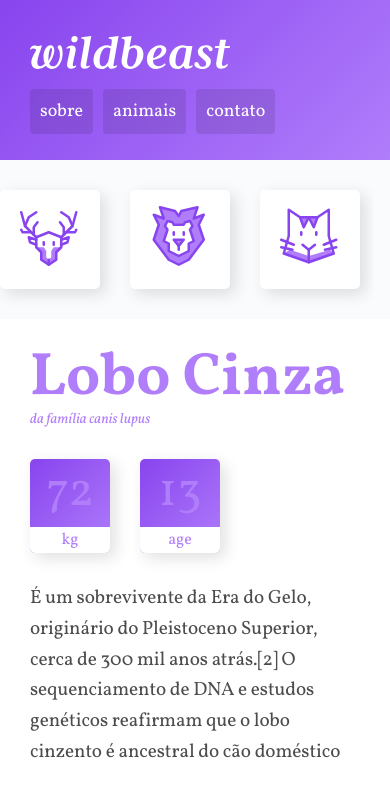
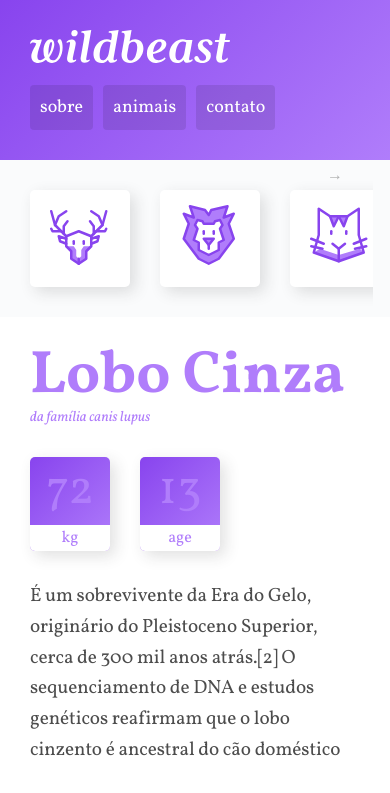
Before and after one commit to MatheusTG/wildbeast, a plain HTML site: page index.html in a window 390 px wide. Shown: the top 793 px of the page. Drawn offline with Linux system fonts and the light colour scheme.

Commit message:
Correção de pequenos erros, seta na sidenav

```diff
--- a/css/style.css
+++ b/css/style.css
@@ -33,9 +33,9 @@ body {
   flex-wrap: wrap;
   justify-content: space-between;
   align-items: center;
-  gap: 30px;
+  gap: 15px;
   background: linear-gradient(135deg, #8844ee, #b07dfb);
-  padding: 36px 30px;
+  padding: 30px;
 }
 
 .header .logo {
@@ -48,11 +48,13 @@ body {
 }
 
 .nav-principal a {
+  display: block;
   background: rgba(0, 0, 0, 0.1);
   color: white;
   padding: 10px;
   border-radius: 4px;
   font-size: 1.125rem;
+  transition: background 0.1s;
 }
 
 .nav-principal a:hover {
@@ -73,11 +75,12 @@ body {
 
 .sidenav-container li {
   background-color: white;
-  padding: 16px 20px;
+  padding: 15px 20px;
   border-radius: 5px;
   box-shadow: 5px 5px 15px 0px rgba(44, 44, 44, 0.15);
   max-width: 100px;
   margin: 0 auto;
+  transition: background 0.1s;
 }
 
 .sidenav-container li:hover {
@@ -114,6 +117,7 @@ body {
 .caracteristicas {
   display: flex;
   gap: 30px;
+  align-self: start;
 }
 
 .caracteristicas div {
@@ -241,11 +245,20 @@ body {
       "sidenav  main"
       "sidenav  ads"
       "footer   footer"
-      / 1fr 4fr;
+      / minmax(160px, 1fr) 4fr;
   }
   .ads {
     display: flex;
     gap: 30px;
+  }
+}
+
+@keyframes seta {
+  from {
+    right: 30px;
+  }
+  to {
+    right: 20px;
   }
 }
 
@@ -265,9 +278,19 @@ body {
   }
   .sidenav-container {
     grid-auto-flow: column;
-    width: calc(100vw - 17px);
-    padding: 30px 0;
+    width: calc(100vw - 47px);
+    padding: 30px 0 30px 30px;
     overflow-x: scroll;
+    position: relative;
+  }
+  .sidenav-container:after {
+    content: "→";
+    display: block;
+    position: absolute;
+    top: 5px;
+    right: 30px;
+    color: rgba(0, 0, 0, 0.3);
+    animation: seta .5s ease-in 0s infinite alternate;
   }
   .sidenav-container li {
     width: 60px;
--- a/index.html
+++ b/index.html
@@ -5,14 +5,14 @@
   <meta charset="UTF-8">
   <meta name="viewport" content="width=device-width, initial-scale=1.0">
   <title>Wildbeast</title>
-  <link rel="stylesheet" href="css/style.css">
   <link href="https://fonts.googleapis.com/css?family=Vollkorn:400,400i,700" rel="stylesheet">
   <link rel="stylesheet" href="css/style.css">
+  <link rel="icon" href="./img/icones/leao.svg" type="img/svg+xml">
 </head>
 
 <body>
   <header class="header">
-    <img class="logo" src="img/wildbeast.svg" alt="wildbeast">
+    <a class="logo" href="./"><img src="img/wildbeast.svg" alt="wildbeast"></a>
     <nav>
       <ul class="nav-principal">
         <li><a href="#sobre">sobre</a></li>
```
